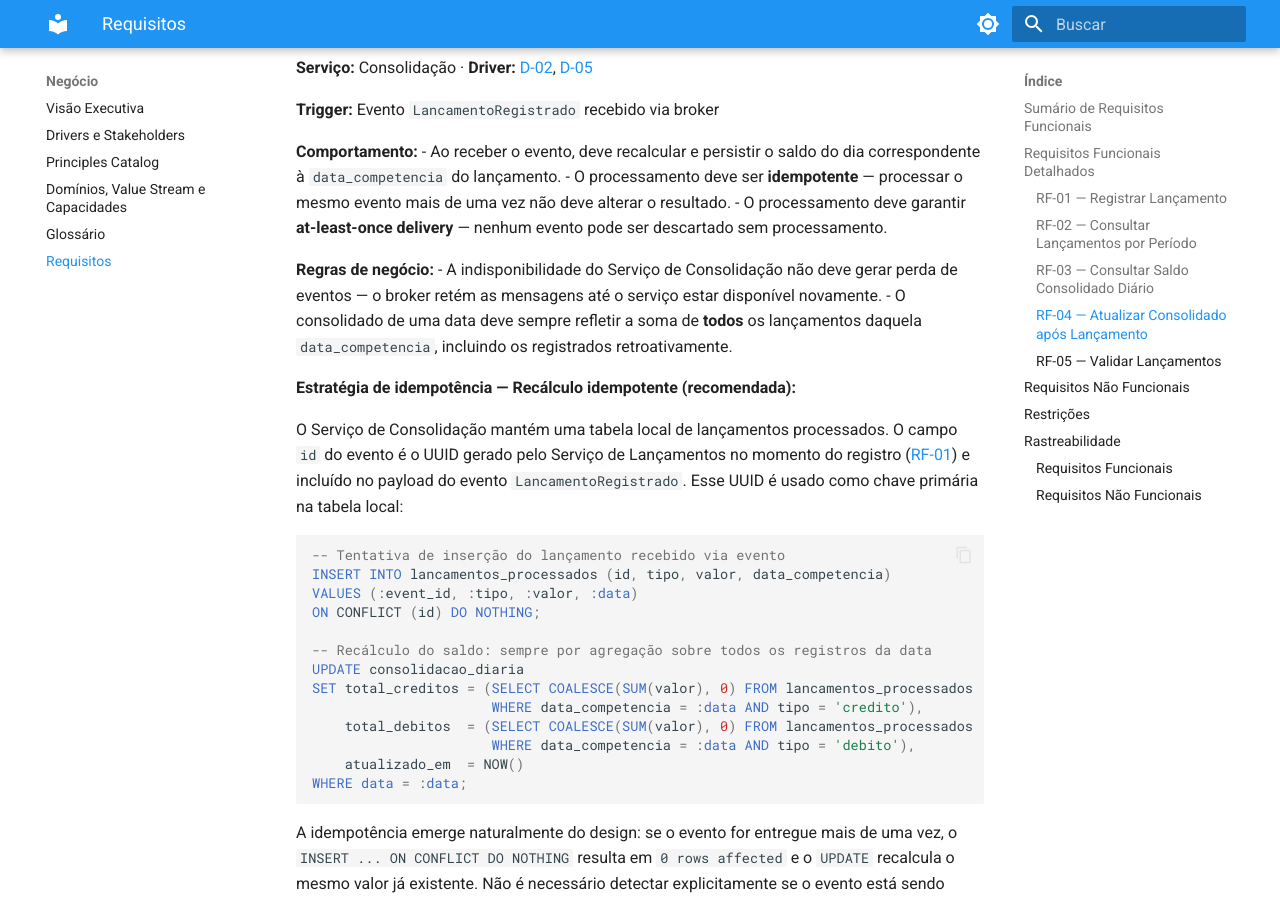
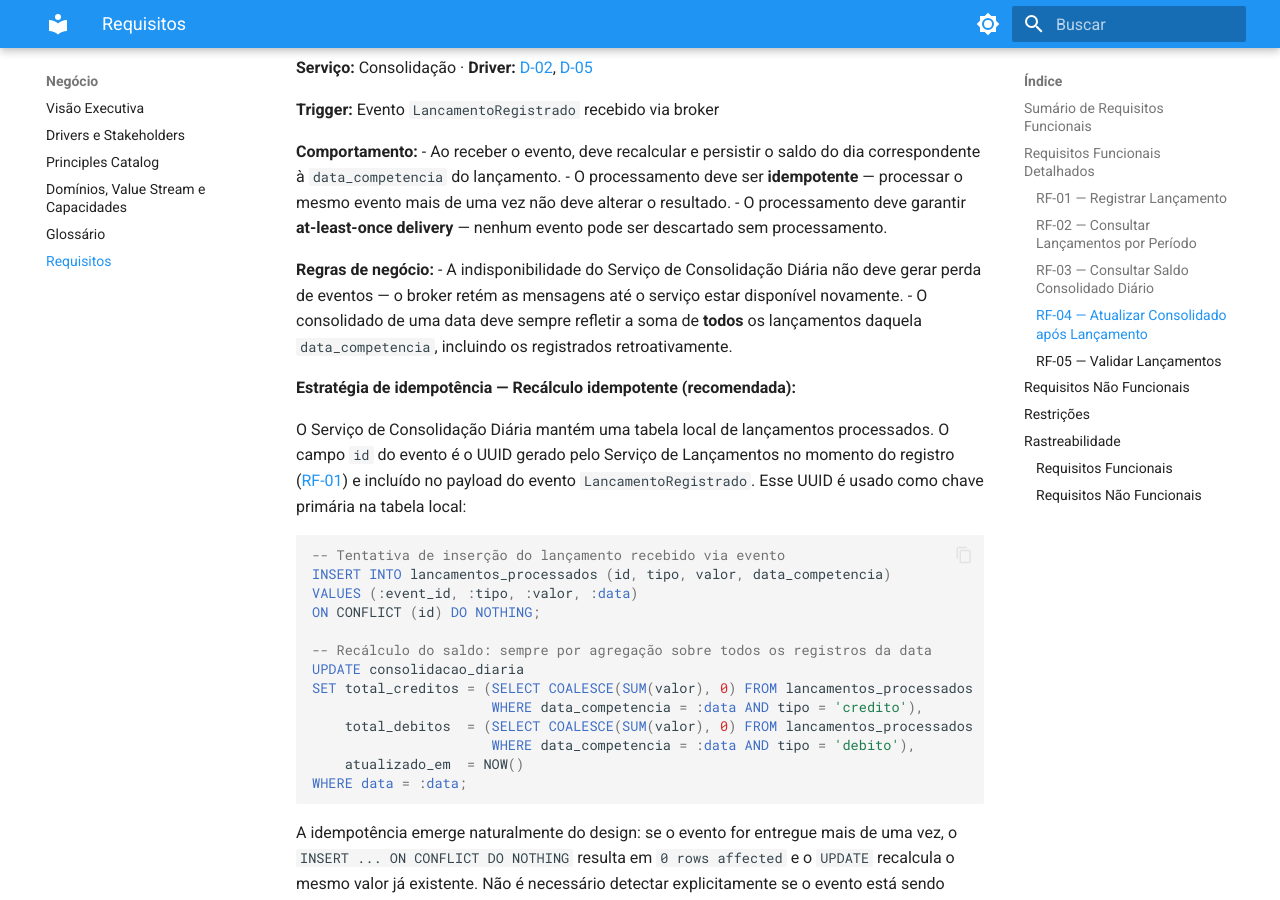
Before and after one commit to gsperim/account-engine-lab, an MkDocs documentation site: the page built from docs/negocio/requisitos.md, in a window 1280 px wide and 900 px high, scrolled down 4774 px. Built offline with MkDocs 1.6.1 and Material for MkDocs 9.7.7, drawn with Linux system fonts in a browser that asks for light colours; some of the changed text lies outside the part shown.

Commit message:
docs(adr): corrigir rastreabilidade e terminologia pós-revisão semântica da Etapa 1
- drivers.md: D-01 adiciona RF-05; D-04 adiciona NFR-04 e NFR-07
- principios.md: P-06 corrige referência NFR-02→NFR-04; P-08 vincula NFR-05
- requisitos.md: padroniza "Serviço de Consolidação Diária" em prosa e tabela NFR
- planejamento.md: adiciona visao-executiva.md aos artefatos da Fase 1
- index.md: corrige link quebrado para CONTRIBUTING.md

Co-Authored-By: Claude Sonnet 4.6 <noreply@anthropic.com>

````diff
--- a/docs/negocio/requisitos.md
+++ b/docs/negocio/requisitos.md
@@ -164,12 +164,12 @@
 - O processamento deve garantir **at-least-once delivery** — nenhum evento pode ser descartado sem processamento.
 
 **Regras de negócio:**
-- A indisponibilidade do Serviço de Consolidação não deve gerar perda de eventos — o broker retém as mensagens até o serviço estar disponível novamente.
+- A indisponibilidade do Serviço de Consolidação Diária não deve gerar perda de eventos — o broker retém as mensagens até o serviço estar disponível novamente.
 - O consolidado de uma data deve sempre refletir a soma de **todos** os lançamentos daquela `data_competencia`, incluindo os registrados retroativamente.
 
 **Estratégia de idempotência — Recálculo idempotente (recomendada):**
 
-O Serviço de Consolidação mantém uma tabela local de lançamentos processados. O campo `id` do evento é o UUID gerado pelo Serviço de Lançamentos no momento do registro ([RF-01](#rf-01)) e incluído no payload do evento `LancamentoRegistrado`. Esse UUID é usado como chave primária na tabela local:
+O Serviço de Consolidação Diária mantém uma tabela local de lançamentos processados. O campo `id` do evento é o UUID gerado pelo Serviço de Lançamentos no momento do registro ([RF-01](#rf-01)) e incluído no payload do evento `LancamentoRegistrado`. Esse UUID é usado como chave primária na tabela local:
 
 ```sql
 -- Tentativa de inserção do lançamento recebido via evento
@@ -227,7 +227,7 @@ Detalhado como parte das regras e casos de borda do [RF-01](#rf-01). A validaç
 | <span id="nfr-04"></span>NFR-04 | O sistema deve ser observável | Observabilidade | Logs estruturados, métricas e traces em 100% das requisições | [D-04](drivers.md#d-04) |
 | <span id="nfr-05"></span>NFR-05 | Comunicação entre serviços deve ser autenticada e autorizada | Segurança | Zero comunicação sem autenticação válida | — |
 | <span id="nfr-06"></span>NFR-06 | Eventos que falham após esgotamento de retentativas devem ser preservados para análise | Confiabilidade | Dead Letter Queue (DLQ) configurada; zero descarte silencioso de eventos | [D-05](drivers.md#d-05) |
-| <span id="nfr-07"></span>NFR-07 | O Serviço de Consolidação deve proteger-se contra sobrecarga de requisições | Resiliência | Rate limiting na borda da API; excedentes recebem HTTP 429 | [D-04](drivers.md#d-04), [NFR-02](#nfr-02) |
+| <span id="nfr-07"></span>NFR-07 | O Serviço de Consolidação Diária deve proteger-se contra sobrecarga de requisições | Resiliência | Rate limiting na borda da API; excedentes recebem HTTP 429 | [D-04](drivers.md#d-04), [NFR-02](#nfr-02) |
 | <span id="nfr-08"></span>NFR-08 | Falhas transientes não devem resultar em perda definitiva de operações | Confiabilidade | Retry com exponential backoff e jitter; máximo configurável de tentativas | [D-05](drivers.md#d-05) |
 
 ---
````
Also changed, not shown: docs/index.md (+1 -1 lines), docs/negocio/drivers.md (+2 -2 lines), docs/negocio/principios.md (+2 -2 lines), docs/planejamento.md (+1 -1 lines).
